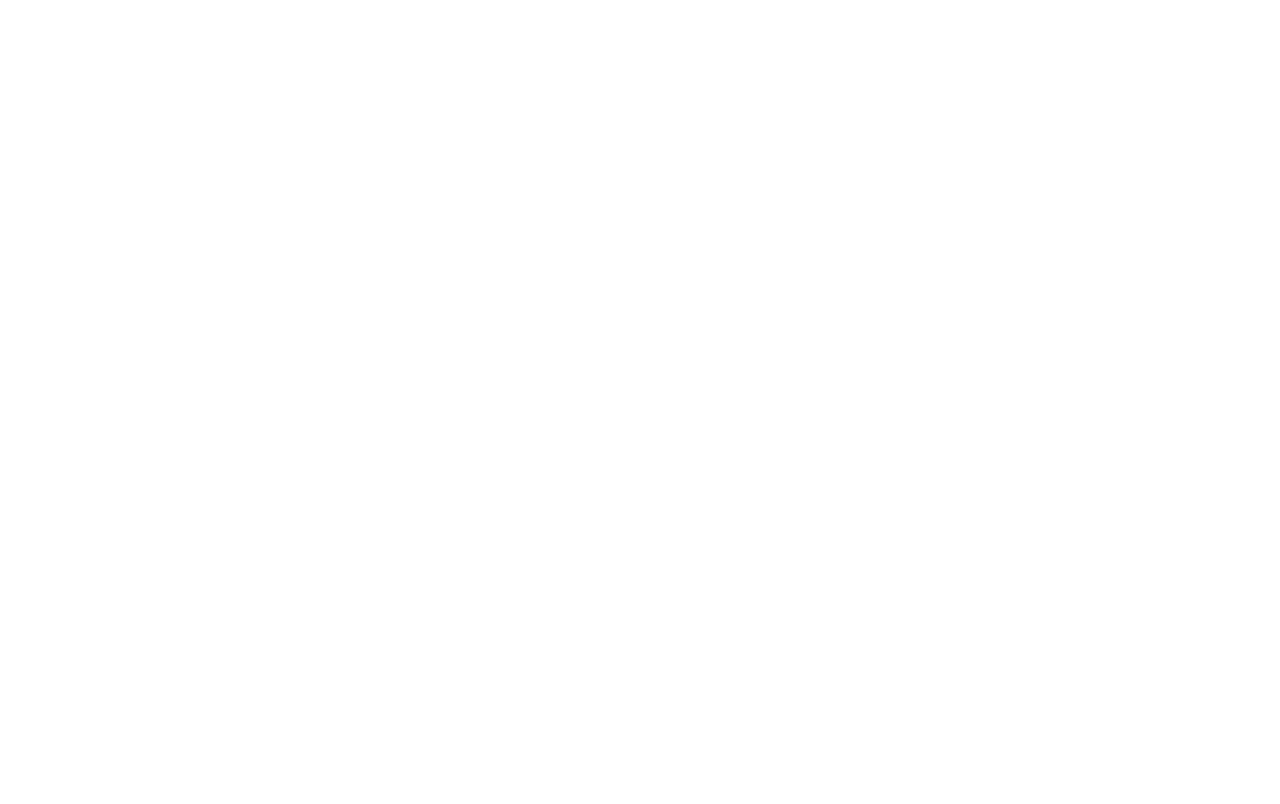
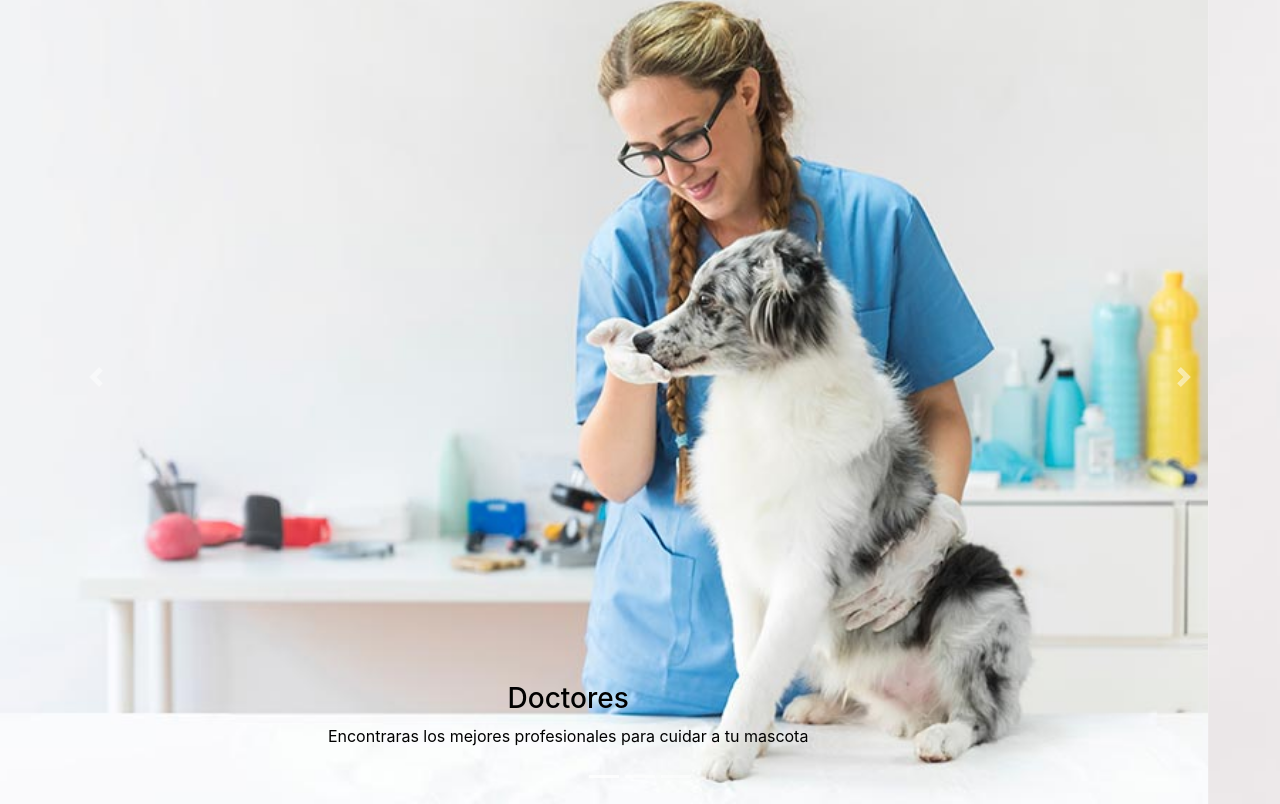
Before and after one commit to Diegolmi/Veterinaria, a React (Create React App) app: page / in a window 1280 px wide. Shown: the part 740-1544 px from the top of the page. Before the commit the page ends 800 px from the top, so only its background shows below. Built offline with nearby package versions, Linux system fonts and the light colour scheme.

Commit message:
carousel

```diff
--- a/src/components/section.js
+++ b/src/components/section.js
@@ -1,4 +1,8 @@
 import React from 'react';
+import Carousel from 'react-bootstrap/Carousel';
+import Perro1 from './images/dogger_img_sm_3.jpg';
+import Perro2 from './images/dogger_img_sm_1.jpg';
+import Perro3 from './images/dogger_img_sm_2.jpg';
 import './style.css';
 
 class Section extends React.Component {
@@ -9,12 +13,50 @@
                 <div className="row justify-content-center" data-aos="fade-up">
                     <div className="col-lg-6 text-center heading-section mb-5">
                         <div className="paws">
-                            <span className="icon-paw">Tu mascota</span>
+                            <span className="icon-paw"></span>
                         </div>
                         <h2 className="text-black mb-2">Bienvenido a DCM Petshop</h2>
                         <p>Tenemos todo para el bienestar fisico y mental de tu mascota</p>
                     </div>
-                </div>>
+
+                </div>
+                <Carousel>
+                    <Carousel.Item>
+                        <img
+                            className="d-block w-100"
+                            src={Perro1}
+                            alt="First slide"
+                        />
+                        <Carousel.Caption>
+                            <h3>Doctores</h3>
+                            <p>Encontraras los mejores profesionales para cuidar a tu mascota</p>
+                        </Carousel.Caption>
+                    </Carousel.Item>
+                    <Carousel.Item>
+                        <img
+                            className="d-block w-100"
+                            src={Perro2}
+                           alt="Third slide"
+                        />
+
+                        <Carousel.Caption>
+                            <h3>Peluqueria</h3>
+                            <p>Ofertas unicas en nuestro salon de belleza</p>
+                        </Carousel.Caption>
+                    </Carousel.Item>
+                    <Carousel.Item>
+                        <img
+                            className="d-block w-100"
+                            src={Perro3}
+                             alt="Third slide"
+                        />
+
+                        <Carousel.Caption>
+                        <h3>Peluqueria</h3>
+                            <p>Ofertas unicas en nuestro salon de belleza</p>
+                        </Carousel.Caption>
+                    </Carousel.Item>
+                </Carousel>
             </>
 
 
```
